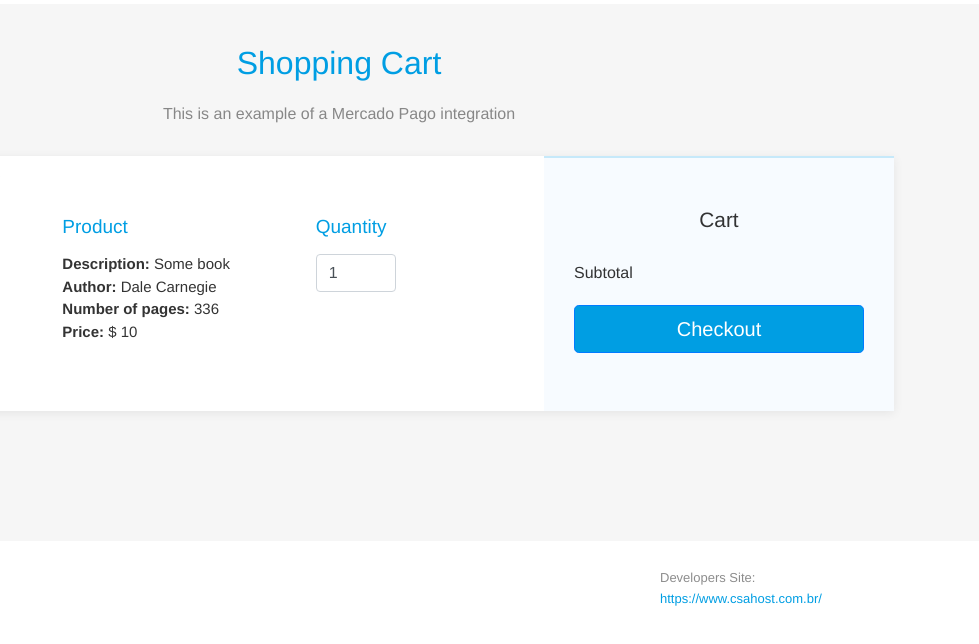
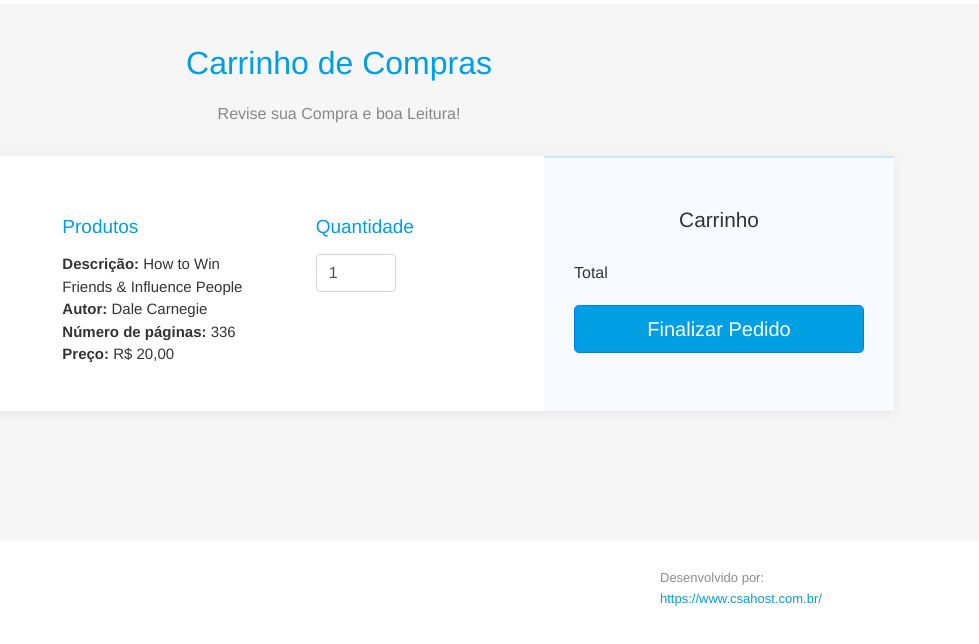
Before and after one commit to devcsa/mercado-pago, a website: page views/index.html in a window 1280 px wide. Shown: the full height of the page, 301-1280 px from the left. Drawn offline with nearby package versions, Linux system fonts and the light colour scheme; files that its build step writes are made by us from their sources; a script that the page names is missing; files whose address does not match are found by name.

Commit message:
Ajustes Carrinho de Compras

```diff
--- a/views/index.html
+++ b/views/index.html
@@ -17,8 +17,8 @@
          <section class="shopping-cart dark">
             <div class="container container__cart">
                <div class="block-heading">
-                  <h2>Shopping Cart</h2>
-                  <p>This is an example of a Mercado Pago integration</p>
+                  <h2>Carrinho de Compras</h2>
+                  <p>Revise sua Compra e boa Leitura!</p>
                </div>
                <div class="content">
                   <div class="row">
@@ -32,18 +32,18 @@
                                           <img class="img-fluid mx-auto d-block image" src="img/product.png" />
                                        </div>
                                        <div class="col-md-4 product-detail">
-                                          <h5>Product</h5>
+                                          <h5>Produtos</h5>
                                           <div class="product-info">
                                              <p>
-                                                <b>Description: </b><span id="product-description">Some book</span><br />
-                                                <b>Author: </b>Dale Carnegie<br />
-                                                <b>Number of pages: </b>336<br />
-                                                <b>Price:</b> $ <span id="unit-price">10</span>
+                                                <b>Descrição: </b><span id="product-description">How to Win Friends & Influence People</span><br />
+                                                <b>Autor: </b>Dale Carnegie<br />
+                                                <b>Número de páginas: </b>336<br />
+                                                <b>Preço:</b> R$ <span id="unit-price">20,00</span>
                                              </p>
                                           </div>
                                        </div>
                                        <div class="col-md-3 product-detail">
-                                          <label for="quantity"><h5>Quantity</h5></label>
+                                          <label for="quantity"><h5>Quantidade</h5></label>
                                           <input type="number" id="quantity" value="1" min="1" class="form-control" />
                                        </div>
                                     </div>
@@ -54,9 +54,9 @@
                      </div>
                      <div class="col-md-12 col-lg-4">
                         <div class="summary">
-                           <h3>Cart</h3>
-                           <div class="summary-item"><span class="text">Subtotal</span><span class="price" id="cart-total"></span></div>
-                           <button class="btn btn-primary btn-lg btn-block" id="checkout-btn">Checkout</button>
+                           <h3>Carrinho</h3>
+                           <div class="summary-item"><span class="text">Total</span><span class="price" id="cart-total"></span></div>
+                           <button class="btn btn-primary btn-lg btn-block" id="checkout-btn">Finalizar Pedido</button>
                         </div>
                      </div>
                   </div>
@@ -67,21 +67,21 @@
          <section class="payment-form dark">
             <div class="container__payment">
                <div class="block-heading">
-                  <h2>Card Payment</h2>
-                  <p>This is an example of a Mercado Pago integration</p>
+                  <h2>Pagamento</h2>
+                  <p>Revise sua Compra e boa Leitura!</p>
                </div>
                <div class="form-payment">
                   <div class="products">
-                     <h2 class="title">Summary</h2>
+                     <h2 class="title">Total</h2>
                      <div class="item">
                         <span class="price" id="summary-price"></span>
-                        <p class="item-name">Book x <span id="summary-quantity"></span></p>
+                        <p class="item-name">Livro x <span id="summary-quantity"></span></p>
                      </div>
                      <div class="total">Total<span class="price" id="summary-total"></span></div>
                   </div>
                   <div class="payment-details">
                      <form id="form-checkout">
-                        <h3 class="title">Buyer Details</h3>
+                        <h3 class="title">Detalhes do Comprador</h3>
                         <div class="row">
                            <div class="form-group col">
                               <input id="form-checkout__cardholderEmail" name="cardholderEmail" type="email" class="form-control" />
@@ -96,7 +96,7 @@
                            </div>
                         </div>
                         <br />
-                        <h3 class="title">Card Details</h3>
+                        <h3 class="title">Detalhes do Cartão</h3>
                         <div class="row">
                            <div class="form-group col-sm-8">
                               <input id="form-checkout__cardholderName" name="cardholderName" type="text" class="form-control" />
@@ -123,15 +123,15 @@
                               <input type="hidden" id="description" />
                               <div id="validation-error-messages"></div>
                               <br />
-                              <button id="form-checkout__submit" type="submit" class="btn btn-primary btn-block">Pay</button>
+                              <button id="form-checkout__submit" type="submit" class="btn btn-primary btn-block">Pagar</button>
                               <br />
-                              <p id="loading-message">Loading, please wait...</p>
+                              <p id="loading-message">Processando pagamento, por favor aguarde...</p>
                               <br />
                               <a id="go-back">
                                  <svg xmlns="http://www.w3.org/2000/svg" width="12" height="12" viewBox="0 0 10 10" class="chevron-left">
                                     <path fill="#009EE3" fill-rule="nonzero" id="chevron_left" d="M7.05 1.4L6.2.552 1.756 4.997l4.449 4.448.849-.848-3.6-3.6z"></path>
                                  </svg>
-                                 Go back to Shopping Cart
+                                 Voltar para o Carrinho de Compras
                               </a>
                            </div>
                         </div>
@@ -144,8 +144,8 @@
          <section class="shopping-cart dark">
             <div class="container container__result">
                <div class="block-heading">
-                  <h2>Payment Result</h2>
-                  <p>This is an example of a Mercado Pago integration</p>
+                  <h2>Resultado do Pagamento</h2>
+                  <p>Processamento do Cartão</p>
                </div>
                <div class="content">
                   <div class="row">
@@ -157,7 +157,7 @@
                                     <div id="fail-response">
                                        <br />
                                        <img src="img/fail.png" width="350px" />
-                                       <p class="text-center font-weight-bold">Something went wrong</p>
+                                       <p class="text-center font-weight-bold">Erro no Processamento</p>
                                        <p id="error-message" class="text-center"></p>
                                        <br />
                                     </div>
@@ -166,7 +166,7 @@
                                        <br />
                                        <p><b>ID: </b><span id="payment-id"></span></p>
                                        <p><b>Status: </b><span id="payment-status"></span></p>
-                                       <p><b>Detail: </b><span id="payment-detail"></span></p>
+                                       <p><b>Detalhe: </b><span id="payment-detail"></span></p>
                                        <br />
                                     </div>
                                  </div>
@@ -182,7 +182,7 @@
       <footer>
          <div class="footer_logo"><img id="horizontal_logo" src="img/horizontal_logo.png" /></div>
          <div class="footer_text">
-            <p>Developers Site:</p>
+            <p>Desenvolvido por:</p>
             <p><a href="https://www.csahost.com.br/">https://www.csahost.com.br/</a></p>
          </div>
       </footer>
```
Also changed, not shown: index.js (+5 -6 lines).
